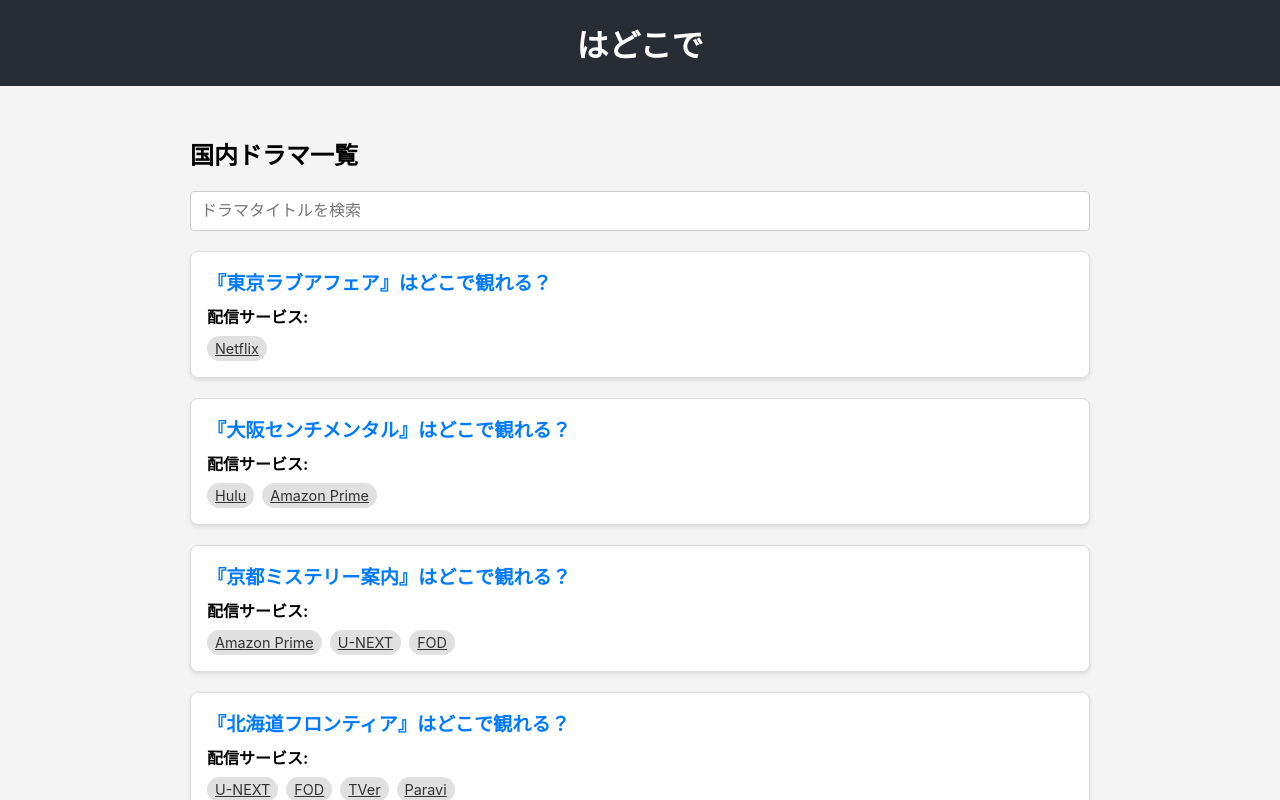
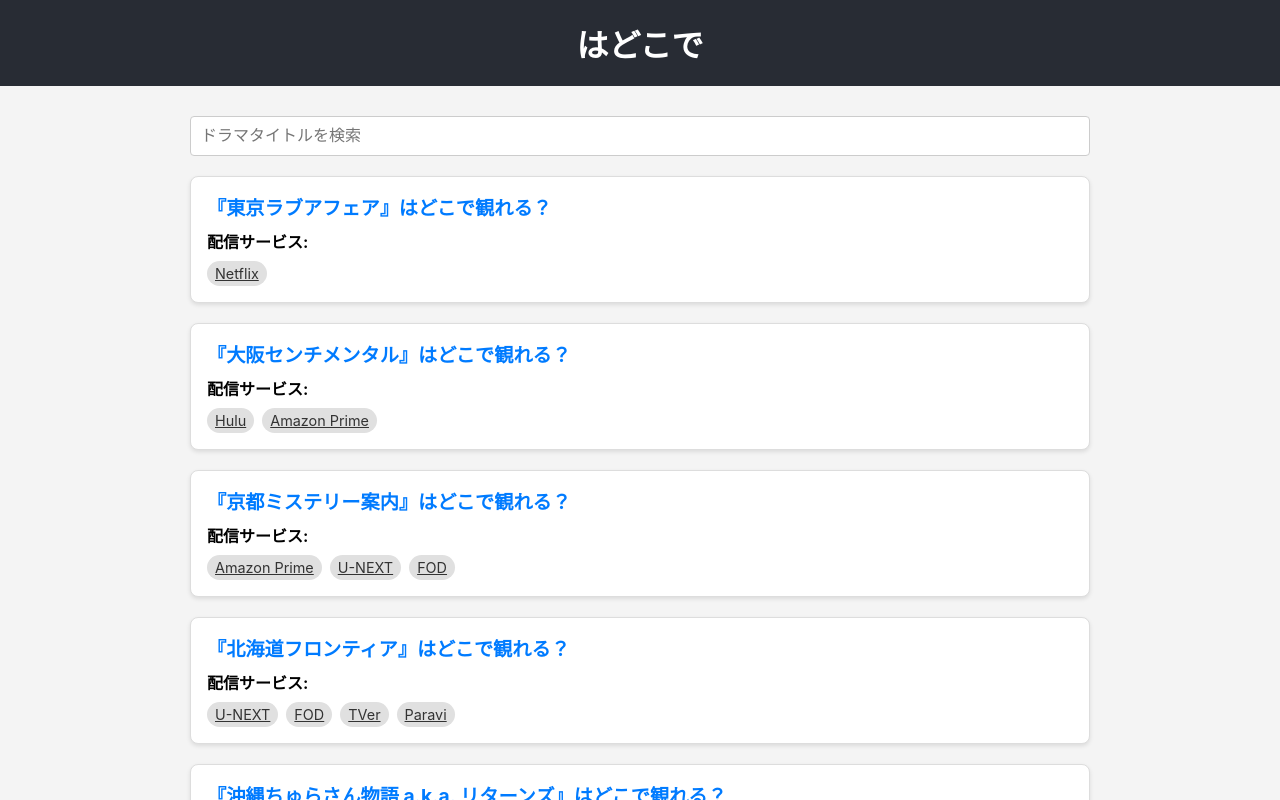
Before and after one commit to ytkg/hadokode, a React (Vite) app: page / in a window 1280 px wide. Shown: the top 800 px of the page. Built offline with nearby package versions, Linux system fonts and the light colour scheme.

Commit message:
feat: トップページの「国内ドラマ一覧」の見出しを削除
ユーザーの要望に基づき、トップページに表示されていた「国内ドラマ一覧」のH2見出しを削除しました。

```diff
--- a/src/pages/HomePage.tsx
+++ b/src/pages/HomePage.tsx
@@ -27,7 +27,6 @@ const HomePage: React.FC = () => {
         title="ホーム"
         description="「あのドラマ、どこで観れる？」を解決。はどこでは、気になる国内ドラマがどの動画配信サービス（サブスク）で視聴可能か、すぐに見つけられるサイトです。"
       />
-      <h2>国内ドラマ一覧</h2>
       <div className="search-container">
         <input
           type="text"
```
